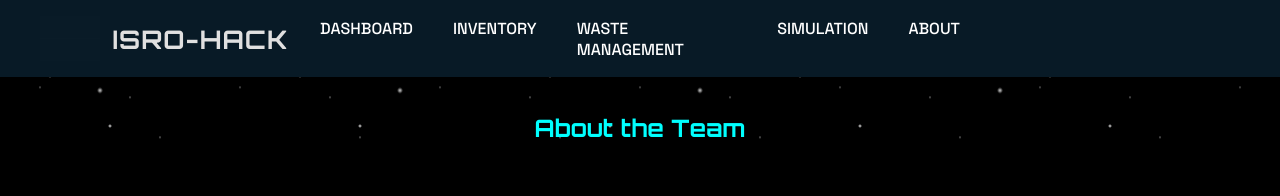
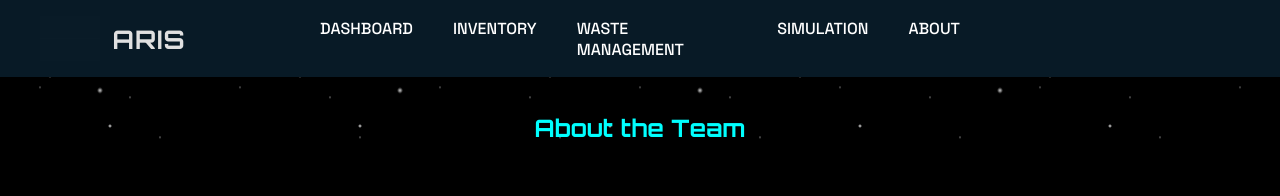
Before and after one commit to raiankit1804/ARIS, a plain HTML site: page about.html in a window 1280 px wide. Shown: the top 196 px of the page. Drawn offline with Linux system fonts and the light colour scheme.

Commit message:
Update about.html

```diff
--- a/about.html
+++ b/about.html
@@ -3,7 +3,7 @@
 <head>
     <meta charset="UTF-8">
     <meta name="viewport" content="width=device-width, initial-scale=1.0">
-    <title>isro-hack - About Us</title>
+    <title>ARIS</title>
     <link rel="icon" type="image/x-icon" href="sources/favicon.jpg">
     <link rel="stylesheet" href="css/main.css">
 
@@ -26,7 +26,7 @@
     <nav class="navbar" style="z-index: 1000;">
         <div class="nav-brand">
             <img src="sources/logo.gif" alt="ISRO Logo" class="nav-logo">
-            <span class="brand-text">ISRO-HACK</span>
+            <span class="brand-text">ARIS</span>
         </div>
         <ul class="nav-links">
             <li><a href="index.html">DASHBOARD</a></li>
```
